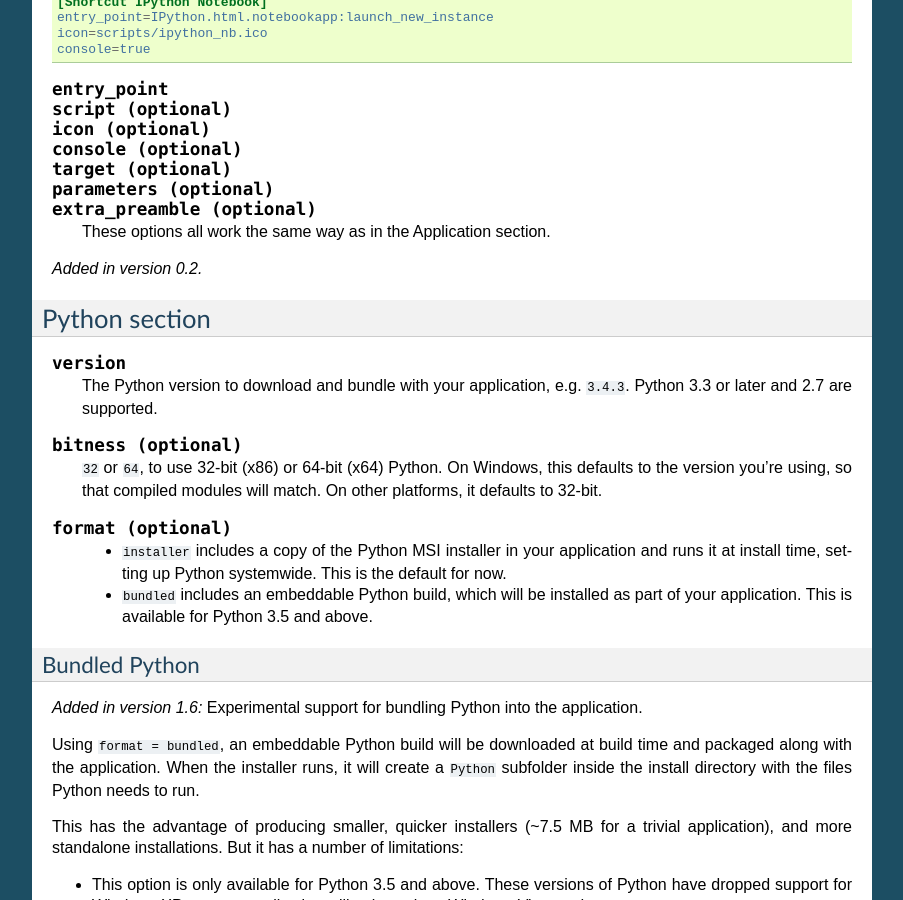
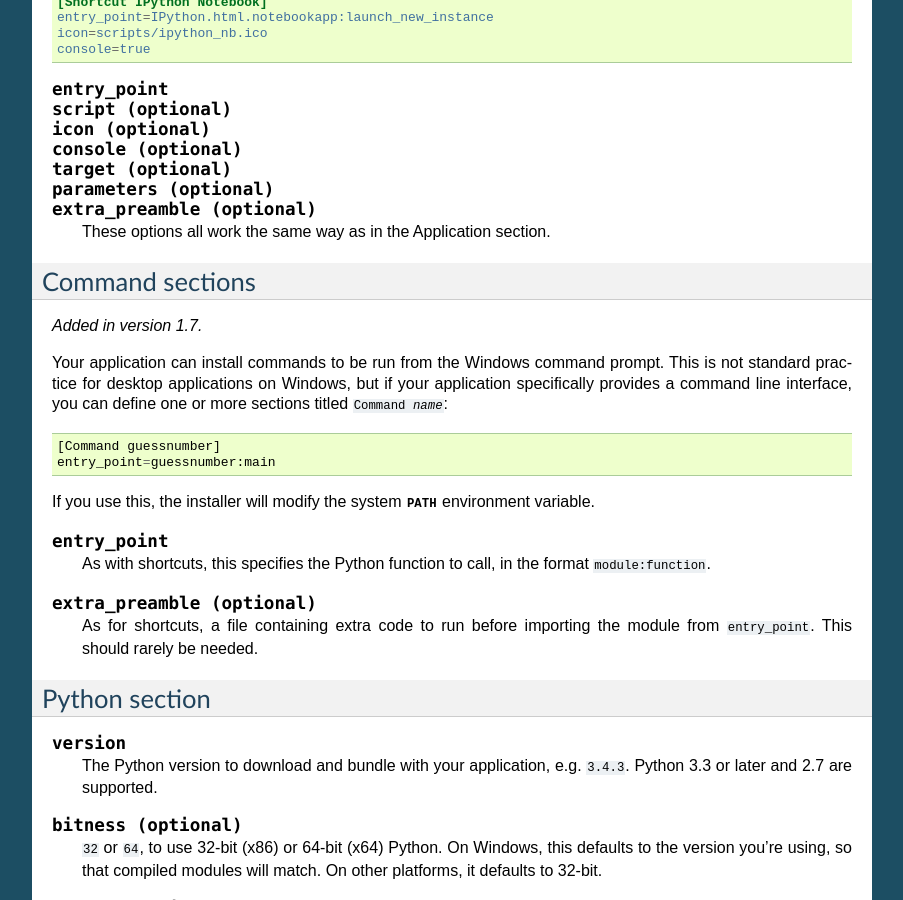
Before and after one commit to takluyver/pynsist, a Sphinx documentation site: the page built from doc/cfgfile.rst, in a window 1280 px wide and 900 px high, scrolled down 1332 px. Shown: the whole window, without its empty margins (198-1101 px from the left). Built offline with Sphinx 7.4.7, drawn with Linux system fonts in a browser that asks for light colours.

Commit message:
Document new command installation

```diff
--- a/doc/cfgfile.rst
+++ b/doc/cfgfile.rst
@@ -99,7 +99,34 @@ shortcuts by defining sections titled :samp:`Shortcut {Name}`. For example:
 
    These options all work the same way as in the Application section.
 
-.. versionadded:: 0.2
+
+.. _command_config:
+
+Command sections
+----------------
+
+.. versionadded:: 1.7
+
+Your application can install commands to be run from the Windows command prompt.
+This is not standard practice for desktop applications on Windows, but if your
+application specifically provides a command line interface, you can define
+one or more sections titled :samp:`Command {name}`::
+
+    [Command guessnumber]
+    entry_point=guessnumber:main
+
+If you use this, the installer will modify the system :envvar:`PATH` environment
+variable.
+
+.. describe:: entry_point
+
+   As with shortcuts, this specifies the Python function to call, in the format
+   ``module:function``.
+
+.. describe:: extra_preamble (optional)
+
+   As for shortcuts, a file containing extra code to run before importing the
+   module from ``entry_point``. This should rarely be needed.
 
 .. _cfg_python:
 
--- a/doc/releasenotes.rst
+++ b/doc/releasenotes.rst
@@ -8,6 +8,8 @@ Version 1.7
   `PyQt5 <https://github.com/takluyver/pynsist/tree/master/examples/pyqt>`__ and
   `Pyglet <https://github.com/takluyver/pynsist/tree/master/examples/pyglet>`__
   examples which use this feature.
+* Applications can include commands to run at the Windows command prompt. See
+  :ref:`command_config`.
 
 Version 1.6
 -----------
```
